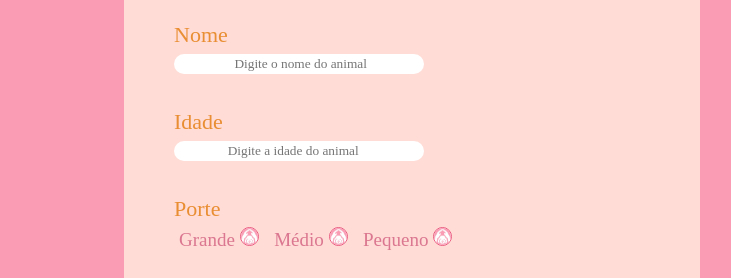
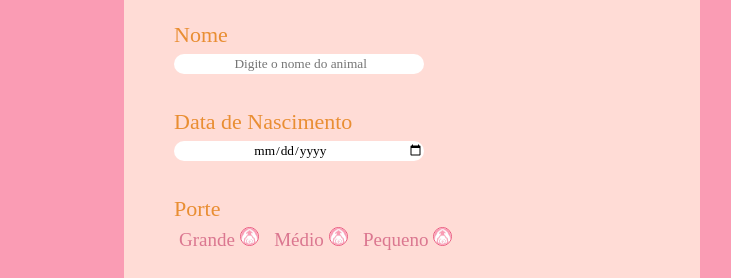
Before and after one commit to LetiLRV/PetFamily-FE, a plain HTML site: page index.html in a window 1280 px wide. Shown: the part 117-395 px from the top of the page, 452-1183 px from the left. Drawn offline with Linux system fonts and the light colour scheme; a web font is replaced by a local one.

Commit message:
Alterei a idade
saiu de idade para data de nascimento para simplificar quando o pet tiver só meses de idade

```diff
--- a/index.html
+++ b/index.html
@@ -28,8 +28,8 @@
             </label>
 
             <!-- Cadastro idade -->
-            <label class="title-label">Idade <br>
-            <input type="number" placeholder=" Digite a idade do animal" name="Idade" class="input-dados">
+            <label class="title-label">Data de Nascimento <br>
+            <input type="date" placeholder=" Digite a idade do animal" name="Idade" class="input-dados">
             </label>
 
             <!-- Cadastro porte -->
```
